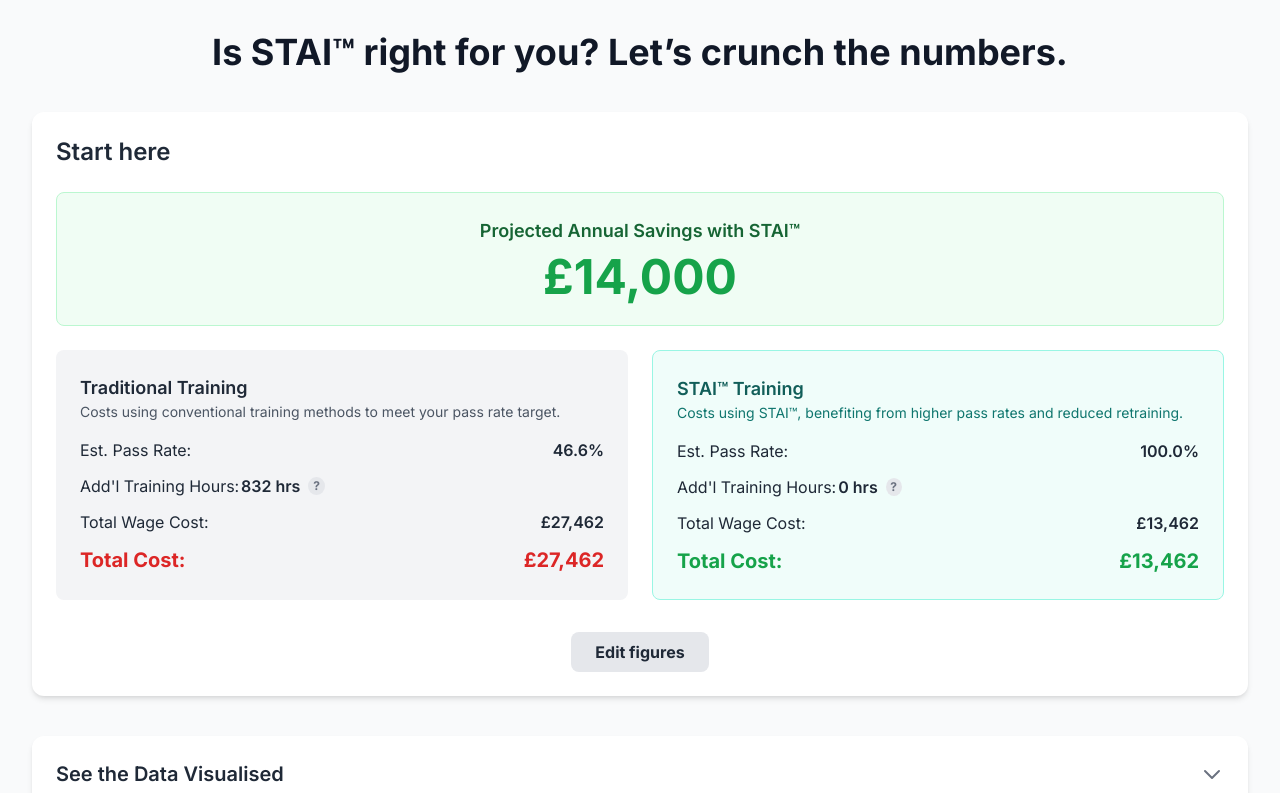
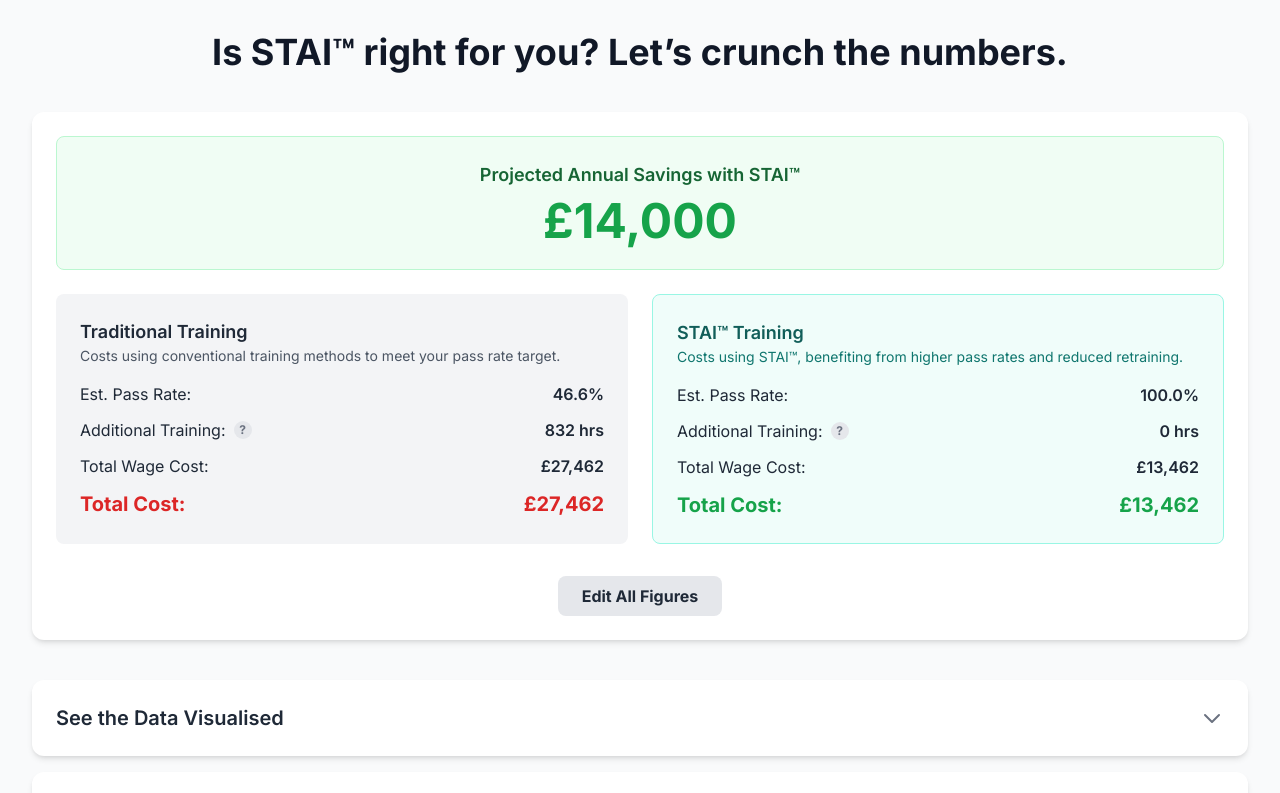
Before and after one commit to AbdulSTAI/STAIresources, a plain HTML site: page index.html in a window 1280 px wide. Both pictures are taken after a click on the button "Calculate My ROI". Shown: the top 793 px of the page. Drawn offline with nearby package versions, Linux system fonts and the light colour scheme.

Commit message:
Add files via upload

```diff
--- a/index.html
+++ b/index.html
@@ -11,6 +11,16 @@
         body {
             font-family: 'Inter', sans-serif;
             background-color: #f8fafc; /* Tailwind gray-50 */
+        }
+        /* Hide number input arrows in Chrome, Safari, Edge, Opera */
+        input::-webkit-outer-spin-button,
+        input::-webkit-inner-spin-button {
+          -webkit-appearance: none;
+          margin: 0;
+        }
+        /* Hide number input arrows in Firefox */
+        input[type=number] {
+          -moz-appearance: textfield;
         }
         .slider {
              -webkit-appearance: none;
@@ -83,7 +93,7 @@
             border-radius: 6px;
             padding: 8px;
             position: absolute;
-            z-index: 1;
+            z-index: 50; /* Increased z-index */
             bottom: 125%;
             left: 50%;
             margin-left: -125px; /* Use half of the width to center */
@@ -105,12 +115,33 @@
             <h1 class="text-3xl sm:text-4xl font-bold text-gray-900">Is STAI™ right for you? Let’s crunch the numbers.</h1>
         </header>
 
-        <!-- ROI Calculator Section -->
+        <!-- Initial Form -->
+        <div id="initial-form" class="bg-white p-6 rounded-xl shadow-md mb-10">
+            <h2 class="text-2xl font-semibold text-gray-800 mb-6">Start with two key numbers:</h2>
+            <div class="grid grid-cols-1 md:grid-cols-2 gap-x-12 gap-y-8">
+                <div>
+                    <label for="initialPeopleTrained" class="block text-sm font-medium text-gray-700">People Trained Annually</label>
+                    <input type="number" id="initialPeopleTrained" value="100" min="1" class="mt-2 block w-full rounded-md border-gray-300 shadow-sm focus:border-teal-500 focus:ring-teal-500 sm:text-sm">
+                    <p class="mt-2 text-xs text-gray-500">The total number of people you plan to train in one year.</p>
+                </div>
+                <div>
+                    <label for="initialAnnualSalary" class="block text-sm font-medium text-gray-700">Average Annual Salary (£)</label>
+                    <input type="number" id="initialAnnualSalary" value="35000" min="20000" step="1000" class="mt-2 block w-full rounded-md border-gray-300 shadow-sm focus:border-teal-500 focus:ring-teal-500 sm:text-sm">
+                    <p class="mt-2 text-xs text-gray-500">Used to calculate hourly wage costs.</p>
+                </div>
+            </div>
+             <div class="mt-8 text-center">
+                <button id="show-results-btn" class="bg-teal-500 text-white font-bold py-3 px-8 rounded-lg hover:bg-teal-600 transition-colors text-lg">Calculate My ROI</button>
+            </div>
+        </div>
+
+
+        <!-- Main ROI Calculator Section (Initially Hidden) -->
+        <div id="main-calculator" class="hidden">
             <div class="bg-white p-6 rounded-xl shadow-md mb-10">
-            <h2 class="text-2xl font-semibold text-gray-800 mb-6">Start here</h2>
-
-            <!-- Step 1: Inputs -->
-            <div id="step-1">
+                <!-- Step 1: Full Inputs (The Editor) - Initially hidden -->
+                <div id="step-1" class="hidden pb-8 border-b border-gray-200 mb-8">
+                    <h2 class="text-2xl font-semibold text-gray-800 mb-6">Edit Your Figures</h2>
                     <div class="grid grid-cols-1 md:grid-cols-2 gap-x-12 gap-y-8">
                          <div>
                             <div class="flex items-center justify-between">
@@ -149,13 +180,10 @@
                             <p class="mt-2 text-xs text-gray-500">Your target for the overall training programme's success.</p>
                         </div>
                     </div>
-                <div class="mt-8 text-center">
-                    <button id="calculate-btn" class="bg-teal-500 text-white font-bold py-3 px-8 rounded-lg hover:bg-teal-600 transition-colors text-lg">Calculate My ROI</button>
-                </div>
                 </div>
 
                 <!-- Step 2: Results -->
-            <div id="step-2" class="hidden">
+                <div id="step-2">
                      <div class="grid grid-cols-1 sm:grid-cols-2 gap-6">
                         <!-- Savings Summary First for Mobile -->
                         <div class="sm:col-span-2 bg-green-50 p-6 rounded-lg border border-green-200 text-center">
@@ -169,10 +197,13 @@
                             <p class="text-sm text-gray-600 mb-4">Costs using conventional training methods to meet your pass rate target.</p>
                             <div class="space-y-3">
                                 <p class="flex justify-between">Est. Pass Rate: <span id="tradPassRate" class="font-semibold"></span></p>
-                            <div class="tooltip-container">
-                                <p class="flex justify-between w-full">Add'l Training Hours: <span id="tradRetrainingHours" class="font-semibold"></span></p>
+                                <div class="flex justify-between">
+                                    <span class="tooltip-container">
+                                        Additional Training:
                                         <span class="tooltip-trigger">?</span>
                                         <div class="tooltip-content">Extra hours needed to retrain staff to meet your target. If the pass rate is very low, meeting a high target can become practically impossible.</div>
+                                    </span>
+                                    <span id="tradRetrainingHours" class="font-semibold"></span>
                                 </div>
                                 <p class="flex justify-between">Total Wage Cost: <span id="tradWageCost" class="font-semibold"></span></p>
                                 <p class="flex justify-between text-xl font-bold text-red-600">Total Cost: <span id="tradTotalCost"></span></p>
@@ -184,10 +215,13 @@
                             <p class="text-sm text-teal-700 mb-4">Costs using STAI™, benefiting from higher pass rates and reduced retraining.</p>
                             <div class="space-y-3">
                                 <p class="flex justify-between">Est. Pass Rate: <span id="staiPassRate" class="font-semibold"></span></p>
-                            <div class="tooltip-container">
-                                <p class="flex justify-between w-full">Add'l Training Hours: <span id="staiRetrainingHours" class="font-semibold"></span></p>
+                                <div class="flex justify-between">
+                                    <span class="tooltip-container">
+                                        Additional Training:
                                         <span class="tooltip-trigger">?</span>
                                         <div class="tooltip-content">Extra hours needed to retrain staff to meet your target. STAI™'s higher pass rate significantly reduces this number.</div>
+                                    </span>
+                                    <span id="staiRetrainingHours" class="font-semibold"></span>
                                 </div>
                                 <p class="flex justify-between">Total Wage Cost: <span id="staiWageCost" class="font-semibold"></span></p>
                                 <p class="flex justify-between text-xl font-bold text-green-600">Total Cost: <span id="staiTotalCost"></span></p>
@@ -195,7 +229,7 @@
                         </div>
                     </div>
                     <div class="mt-8 text-center">
-                    <button id="back-btn" class="bg-gray-200 text-gray-800 font-bold py-2 px-6 rounded-lg hover:bg-gray-300 transition-colors">Edit figures</button>
+                        <button id="edit-btn" class="bg-gray-200 text-gray-800 font-bold py-2 px-6 rounded-lg hover:bg-gray-300 transition-colors">Edit All Figures</button>
                     </div>
                 </div>
             </div>
@@ -251,6 +285,7 @@
                     </div>
                 </details>
             </div>
+        </div>
 
 
         <footer class="text-center mt-10 text-gray-500 text-sm">
@@ -266,10 +301,18 @@
         const workingHoursPerYear = 2080;
 
         // --- DOM ELEMENTS ---
-        const step1 = document.getElementById('step-1');
-        const step2 = document.getElementById('step-2');
-        const calculateBtn = document.getElementById('calculate-btn');
-        const backBtn = document.getElementById('back-btn');
+        const initialForm = document.getElementById('initial-form');
+        const mainCalculator = document.getElementById('main-calculator');
+        const step1 = document.getElementById('step-1'); // The editor
+        const step2 = document.getElementById('step-2'); // The results
+
+        const showResultsBtn = document.getElementById('show-results-btn');
+        const editBtn = document.getElementById('edit-btn');
+
+        const initialInputs = {
+            peopleTrained: document.getElementById('initialPeopleTrained'),
+            annualSalary: document.getElementById('initialAnnualSalary'),
+        };
 
         const inputs = {
             peopleTrained: document.getElementById('peopleTrained'),
@@ -412,25 +455,40 @@
                 passRate: document.getElementById('passRate-value')
             };
 
-            const updateSliderDisplays = () => {
+            const updateMainSliderDisplays = () => {
                 valueDisplays.peopleTrained.textContent = parseFloat(inputs.peopleTrained.value).toLocaleString('en-GB');
                 valueDisplays.annualSalary.textContent = `£${parseFloat(inputs.annualSalary.value).toLocaleString('en-GB')}`;
                 valueDisplays.passScore.textContent = `${inputs.passScore.value}%`;
                 valueDisplays.passRate.textContent = `${inputs.passRate.value}%`;
             };
 
-            Object.values(inputs).forEach(input => input.addEventListener('input', updateSliderDisplays));
+            // Listeners for main calculator form (for real-time updates)
+            Object.values(inputs).forEach(input => {
+                input.addEventListener('input', () => {
+                    updateMainSliderDisplays();
+                    calculateROI(); // Recalculate whenever a main slider is moved
+                });
+            });
 
-            calculateBtn.addEventListener('click', () => {
-                calculateROI();
-                step1.classList.add('hidden');
+            showResultsBtn.addEventListener('click', () => {
+                // Transfer initial values to main calculator
+                inputs.peopleTrained.value = initialInputs.peopleTrained.value;
+                inputs.annualSalary.value = initialInputs.annualSalary.value;
+
+                updateMainSliderDisplays(); // Sync display
+                calculateROI(); // Run calculation
+
+                // Show main calculator and hide initial form
+                initialForm.classList.add('hidden');
+                mainCalculator.classList.remove('hidden');
+                step1.classList.add('hidden'); // Ensure editor is hidden on first view
                 step2.classList.remove('hidden');
                 window.scrollTo(0, 0);
             });
 
-            backBtn.addEventListener('click', () => {
-                step2.classList.add('hidden');
-                step1.classList.remove('hidden');
+            editBtn.addEventListener('click', () => {
+                step1.classList.toggle('hidden'); // Toggle the editor view
+                editBtn.textContent = step1.classList.contains('hidden') ? 'Edit All Figures' : 'Hide Editor';
             });
 
             document.querySelectorAll('details').forEach(detail => {
@@ -442,7 +500,8 @@
                 });
             });
 
-            updateSliderDisplays();
+            // Initial setup of display values
+            updateMainSliderDisplays();
         }
 
         document.addEventListener('DOMContentLoaded', initializeApp);
```
Lines whose indentation alone changed are shown as unchanged.
